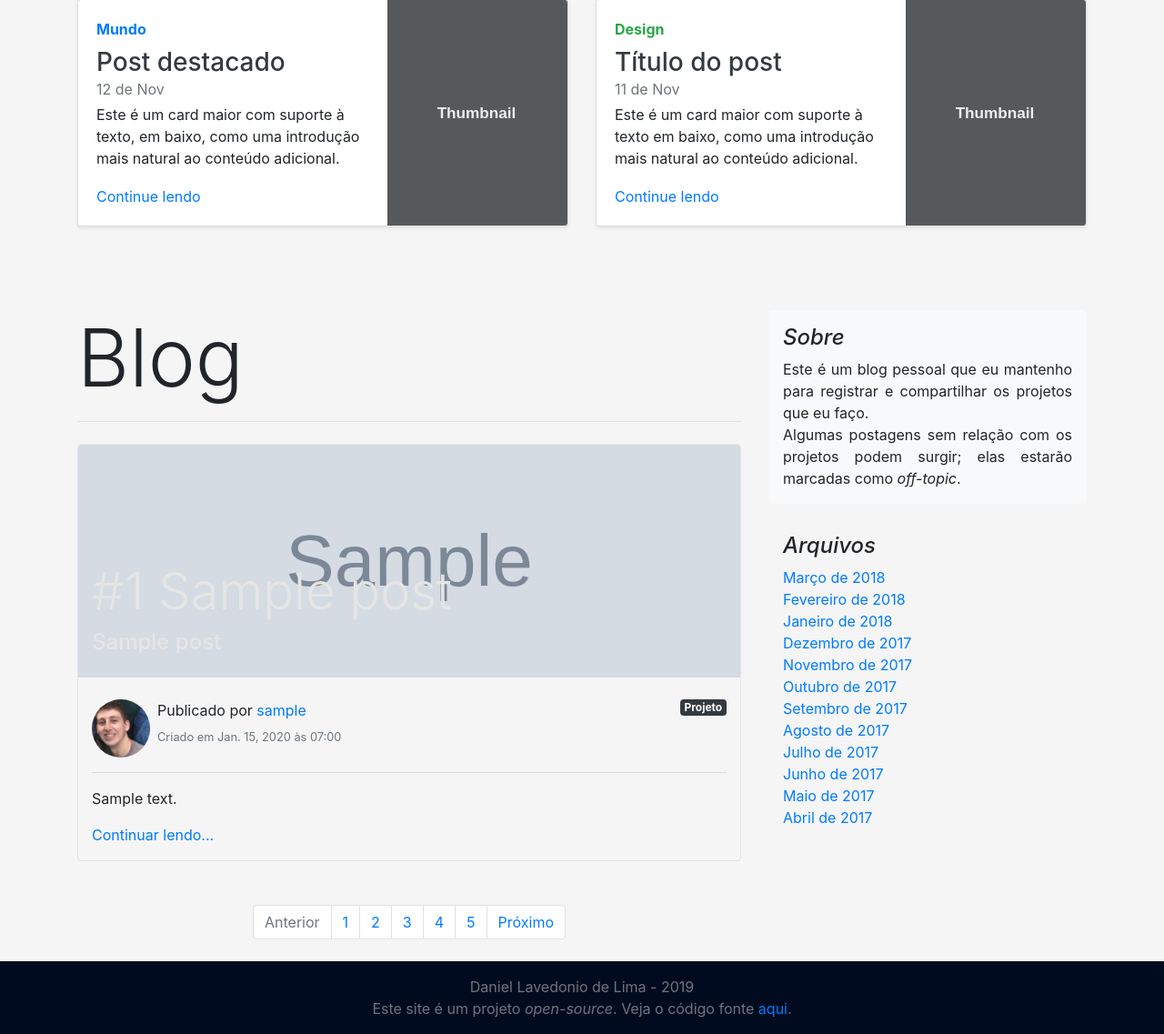
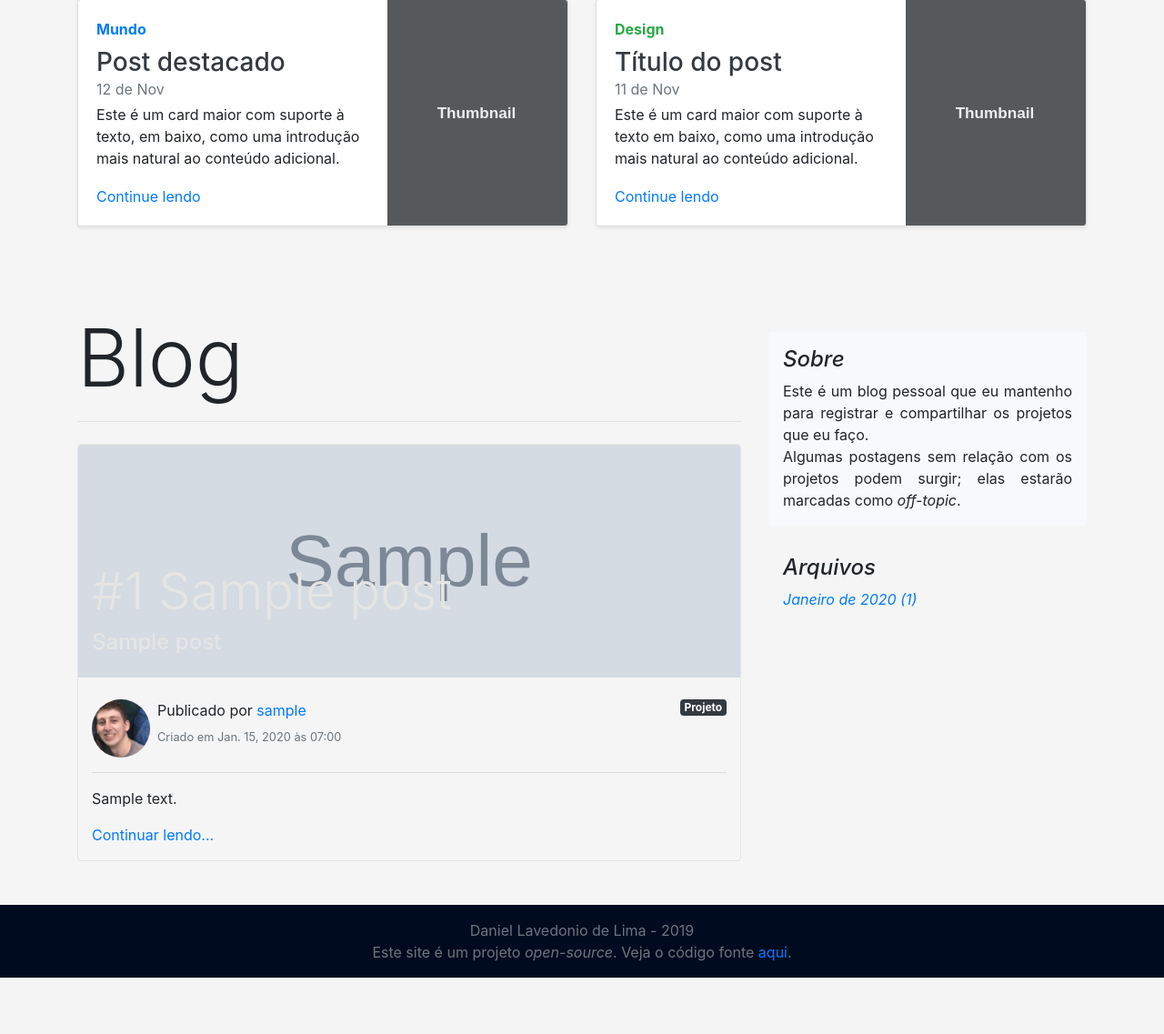
Before and after one commit to Lavedonio/site_lavedonio_django, a Django app: page /blog/ in a window 1280 px wide. Shown: the part 685-1822 px from the top of the page at 91% size. After the commit the page ends 1760 px from the top, so only its background shows below. Run offline with Django 3.2, Linux system fonts and the light colour scheme; tables that the repository leaves empty hold one stand-in row (values such as "Sample post"); grey boxes marked "Sample" are stand-in pictures; some libraries are stand-ins or nearby versions.

Commit message:
Added pagination and archive

```diff
--- a/blog/templates/blog/post_list.html
+++ b/blog/templates/blog/post_list.html
@@ -7,6 +7,7 @@
 {% endblock %}
 
 {% block before_main %}
+	{% if featured and page_obj.number == 1 %}
 	<div class="container featured-articles">
 		<h1 class="display-2 font-italic mb-3 border-bottom">Em destaque</h1>
 		<div class="jumbotron p-3 p-md-5 text-white rounded bg-dark">
@@ -48,12 +49,16 @@
 			</div>
 		</div>
 	</div>
+	{% endif %}
 {% endblock %}
 
 {% block content %}
 			<div class="row">
 				<div class="col-md-8 blog-main">
-					<h3 class="pb-3 mb-4 display-2 border-bottom">Blog</h3>
+					{% if archive %}
+					<h1 class="pb-3 mb-2 display-2">Blog</h1>
+					<h2 class="pb-3 mb-4 border-bottom">Publicações de {{ year_month_date|date:"F" }} de {{ year_month_date|date:"Y" }}</h2>
+					{% else %}<h1 class="pb-3 mb-4 display-2 border-bottom">Blog</h1>{% endif %}
 					{% if user.is_authenticated %}
 					<div class="border rounded border-dark mb-4 p-3">
 						<h6 class="mb-2"> Controles</h6>
@@ -91,46 +96,79 @@
 					</article>
 					{% endfor %}
 
+					{% if page_obj.paginator.num_pages > 1 %}
 					<nav class="mb-4" aria-label="Paginação do Blog">
 						<ul class="pagination justify-content-center">
+							{% if page_obj.has_previous %}
+							<li class="page-item">
+								<a class="page-link" href="?pagina=1" aria-label="Primeira Página">
+									<span aria-hidden="true">&laquo;</span>
+									<span class="sr-only">Primeira Página</span>
+								</a>
+							</li>
+							<li class="page-item"><a class="page-link" href="?pagina={{ page_obj.previous_page_number }}">Anterior</a></li>
+							{% else %}
 							<li class="page-item disabled">
-								<a class="page-link" href="#" tabindex="-1" aria-disabled="true">Anterior</a>
+								<a class="page-link" href="#" tabindex="-1" aria-disabled="true" aria-label="Primeira Página">
+									<span aria-hidden="true">&laquo;</span>
+									<span class="sr-only">Primeira Página</span>
+								</a>
 							</li>
-							<li class="page-item"><a class="page-link" href="#">1</a></li>
-							<li class="page-item"><a class="page-link" href="#">2</a></li>
-							<li class="page-item"><a class="page-link" href="#">3</a></li>
-							<li class="page-item"><a class="page-link" href="#">4</a></li>
-							<li class="page-item"><a class="page-link" href="#">5</a></li>
+							<li class="page-item disabled"><a class="page-link" href="#" tabindex="-1" aria-disabled="true">Anterior</a></li>
+							{% endif %}
+							{% if 1 < page_obj.number|add:'-2' %}
+								<li class="page-item"><a class="page-link" href="?pagina=1">1</a></li>
+								{% if 1 < page_obj.number|add:'-3' %}<li class="page-item"><a class="page-link" href="#">...</a></li>{% endif %}
+							{% endif %}
+							{% for num in page_obj.paginator.page_range %}
+								{% if page_obj.number == num %}
+									<li class="page-item active">
+										<a class="page-link" href="?pagina={{ num }}">{{ num }} <span class="sr-only">(current)</span></a>
+									</li>
+								{% elif num > page_obj.number|add:'-3' and num < page_obj.number|add:'3' %}
+									<li class="page-item"><a class="page-link" href="?pagina={{ num }}">{{ num }}</a></li>
+								{% endif %}
+							{% endfor %}
+							{% if page_obj.number|add:'2' < page_obj.paginator.num_pages %}
+								{% if page_obj.number|add:'3' < page_obj.paginator.num_pages %}<li class="page-item"><a class="page-link" href="#">...</a></li>{% endif %}
+								<li class="page-item"><a class="page-link" href="?pagina={{ page_obj.paginator.num_pages }}">{{ page_obj.paginator.num_pages }}</a></li>
+							{% endif %}
+							{% if page_obj.has_next %}
+							<li class="page-item"><a class="page-link" href="?pagina={{ page_obj.next_page_number }}">Próxima</a></li>
 							<li class="page-item">
-								<a class="page-link" href="#">Próximo</a>
+								<a class="page-link" href="?pagina={{ page_obj.paginator.num_pages }}" aria-label="Última Página">
+									<span aria-hidden="true">&raquo;</span>
+									<span class="sr-only">Última Página</span>
+								</a>
 							</li>
+							{% else %}
+							<li class="page-item disabled"><a class="page-link" href="#" tabindex="-1" aria-disabled="true">Próxima</a></li>
+							<li class="page-item disabled">
+								<a class="page-link" href="#" tabindex="-1" aria-disabled="true" aria-label="Última Página">
+									<span aria-hidden="true">&raquo;</span>
+									<span class="sr-only">Última Página</span>
+								</a>
+							</li>
+							{% endif %}
 						</ul>
 					</nav>
+					{% endif %}
 
 				</div><!-- /.blog-main -->
 
 				<aside class="col-md-4 sticky-top">
-					<div class="p-3 mb-3 bg-light rounded">
+					<div class="p-3 mt-4 mb-3 bg-light rounded">
 						<h4 class="font-italic">Sobre</h4>
 						<p class="mb-0 text-justify">Este é um blog pessoal que eu mantenho para registrar e compartilhar os projetos que eu faço.</p>
-						<p class="mb-0 text-justify">Algumas postagens sem relação com os projetos podem surgir; elas estarão marcadas como <em>off-topic</em>.</p>
+						<p class="mb-0 text-justify">Algumas postagens sem relação com os projetos podem surgir; elas estarão marcadas como <i>off-topic</i>.</p>
 					</div>
 
 					<div class="p-3">
 						<h4 class="font-italic">Arquivos</h4>
 						<ol class="list-unstyled mb-0">
-							<li><a href="#">Março de 2018</a></li>
-							<li><a href="#">Fevereiro de 2018</a></li>
-							<li><a href="#">Janeiro de 2018</a></li>
-							<li><a href="#">Dezembro de 2017</a></li>
-							<li><a href="#">Novembro de 2017</a></li>
-							<li><a href="#">Outubro de 2017</a></li>
-							<li><a href="#">Setembro de 2017</a></li>
-							<li><a href="#">Agosto de 2017</a></li>
-							<li><a href="#">Julho de 2017</a></li>
-							<li><a href="#">Junho de 2017</a></li>
-							<li><a href="#">Maio de 2017</a></li>
-							<li><a href="#">Abril de 2017</a></li>
+						{% for instance in archive_queryset %}
+							<li class="font-italic"><a href="{% url 'archive' instance.date_posted_year_month|date:'Y-m' %}">{{ instance.date_posted_year_month|date:"F" }} de {{ instance.date_posted_year_month|date:"Y" }} ({{ instance.num_posts }})</a></li>
+						{% endfor %}
 						</ol>
 					</div>
 				</aside><!-- /.blog-sidebar -->
```
